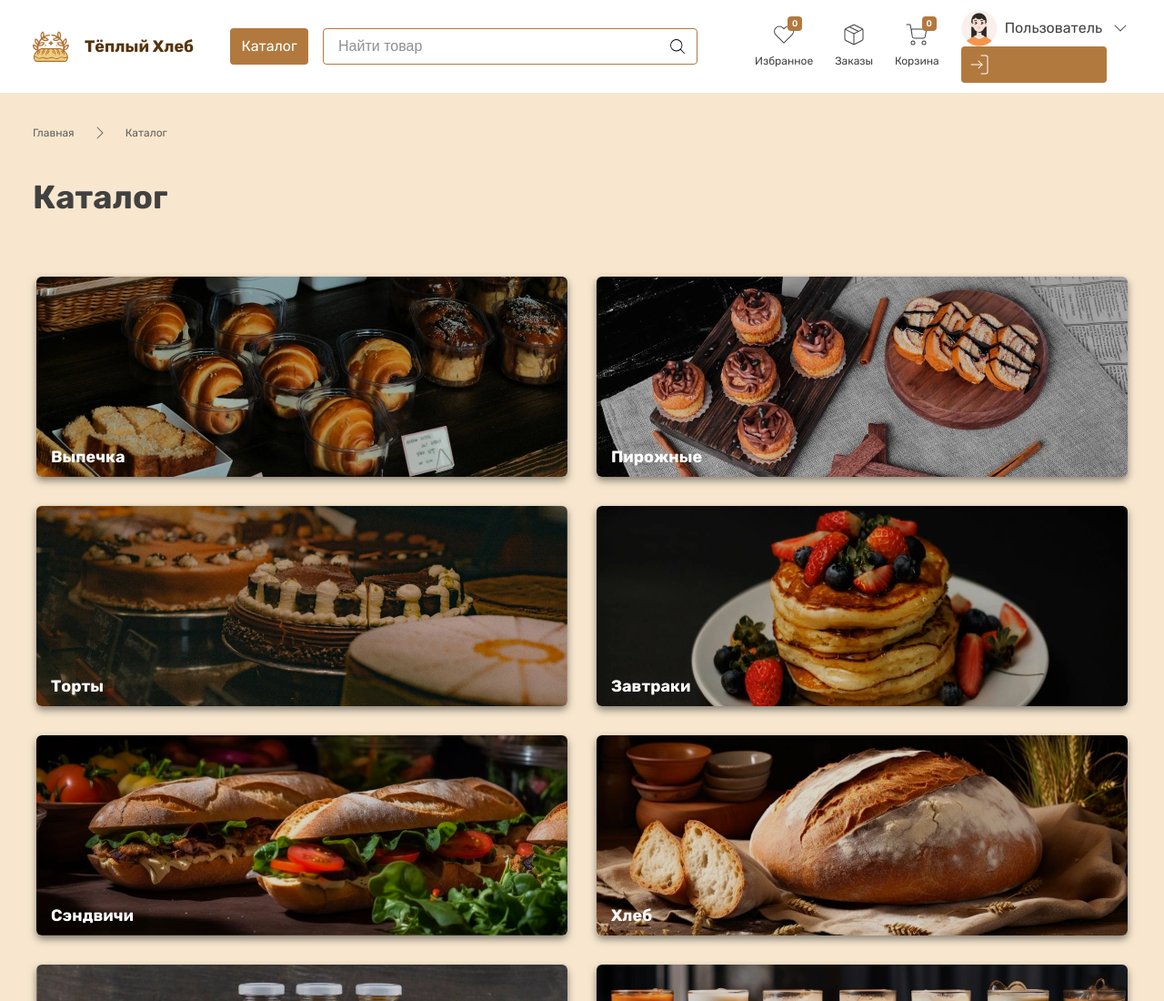
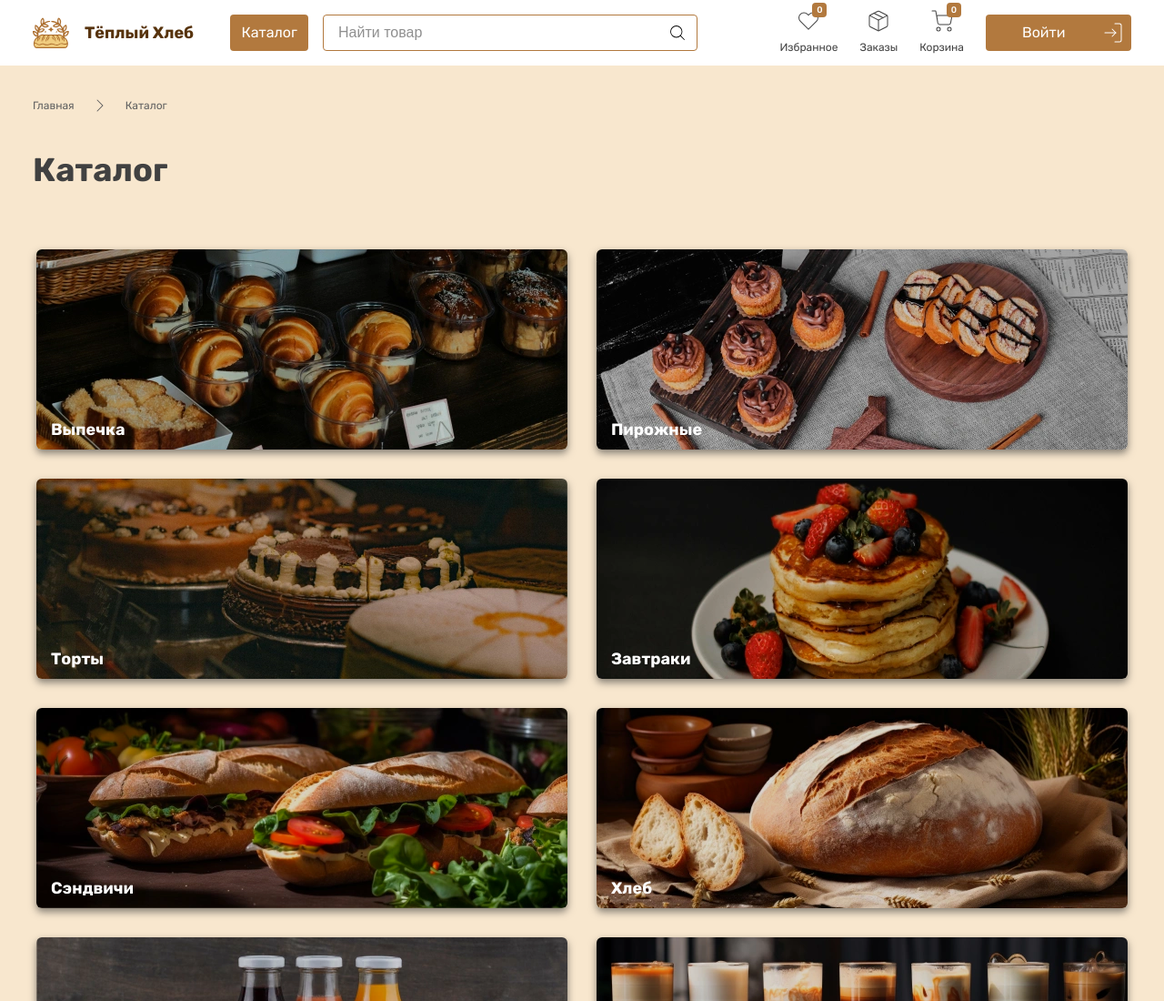
Before and after one commit to pixelslogic/bakery, a website built with Vite: page source/catalog.html in a window 1280 px wide. Shown: the top 1100 px of the page at 91% size. Built offline with nearby package versions, Linux system fonts and the light colour scheme.

Commit message:
feat: catalog and filter pages

```diff
--- a/source/catalog.html
+++ b/source/catalog.html
@@ -81,7 +81,7 @@
               </a>
             </li>
             <li class="nav__item">
-              <div class="nav__link nav__link--user">
+              <!-- <div class="nav__link nav__link--user">
                 <picture>
                   <source srcset="./assets/images/img/main/nav/avatar.webp 1x" type="image/webp">
                   <source srcset="./assets/images/img/main/nav/avatar.png 1x" type="image/jpeg">
@@ -91,8 +91,9 @@
                 <svg class="nav__svg" width="24" height="24">
                   <use href="./assets/images/icon/sprite.svg#arrow"></use>
                 </svg>
-              </div>
+              </div> -->
               <button class="nav__icon-btn" data-modal-show="login" type="button">
+                <span>Войти</span>
                 <svg class="nav__icon-svg" width="24" height="24">
                   <use href="./assets/images/icon/sprite.svg#log-in"></use>
                 </svg>
```
Also changed, not shown: source/filter.html (+3 -2 lines).
